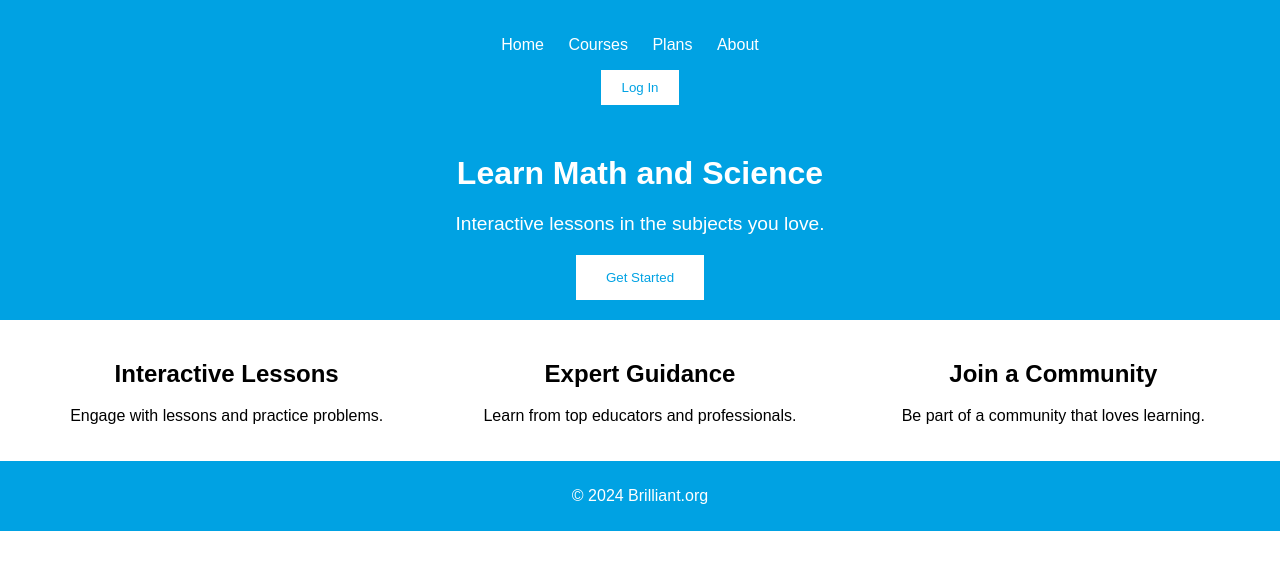
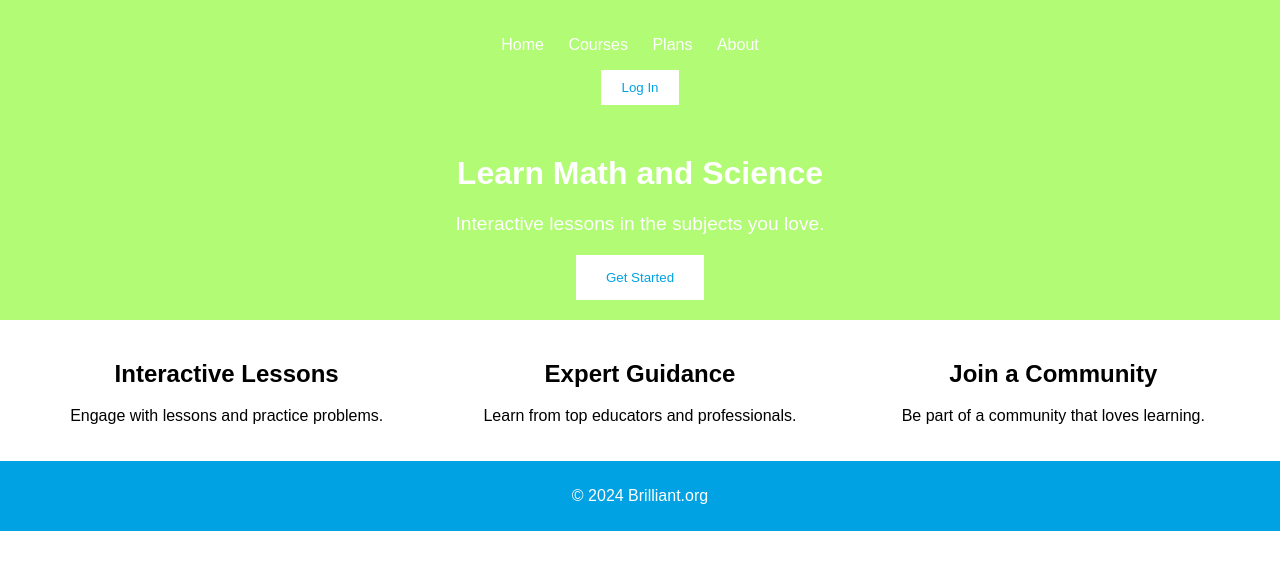
Before and after one commit to Rishikesh1235/3d-learning-zone, a plain HTML site: page index.html in a window 1280 px wide. Drawn offline with Linux system fonts and the light colour scheme.

Commit message:
Update styles.css

```diff
--- a/styles.css
+++ b/styles.css
@@ -6,7 +6,7 @@ body {
 }
 
 header {
-    background-color: #00a2e3;
+    background-color: #B1FC74;
     color: white;
     padding: 20px;
     text-align: center;
```
